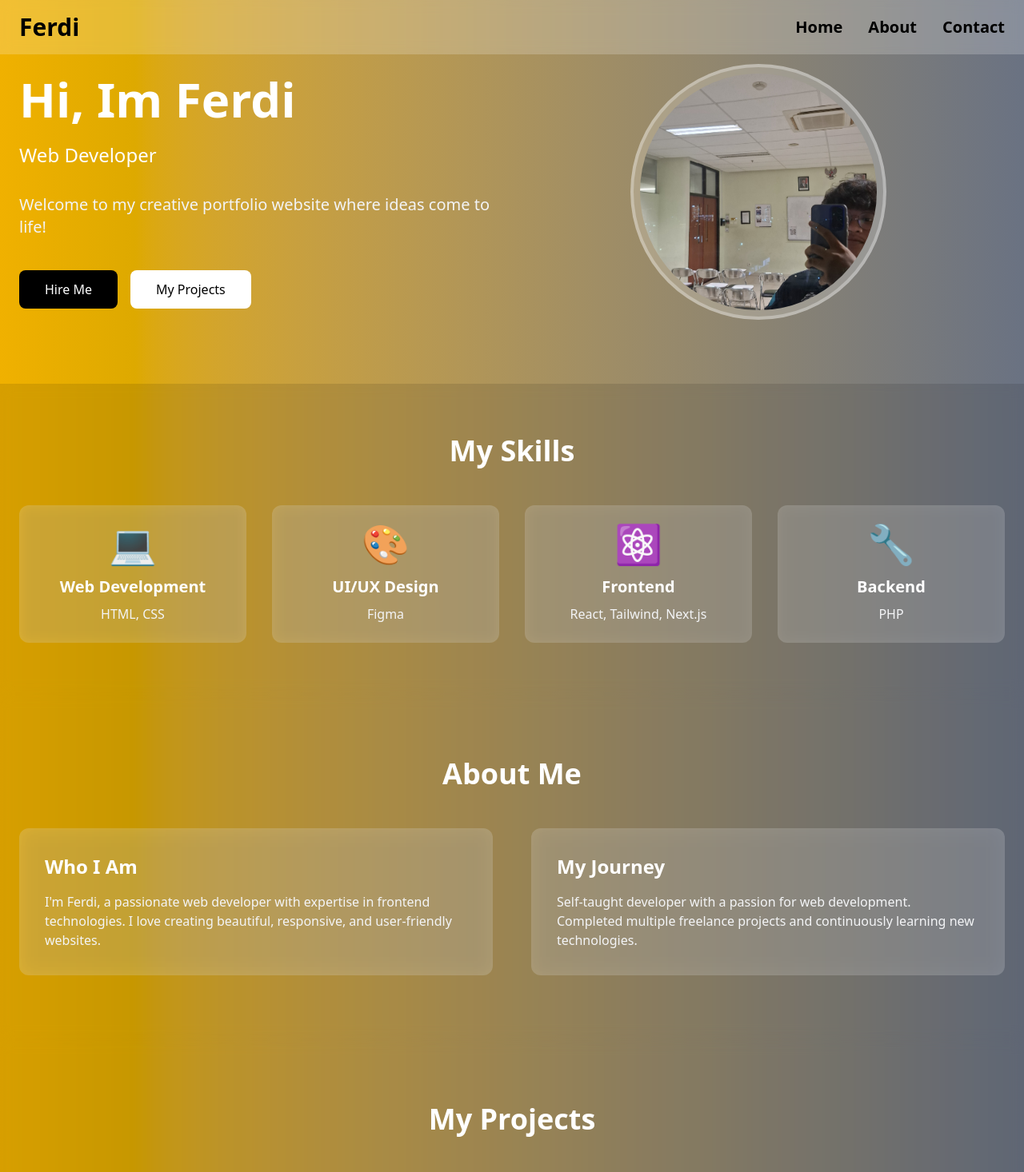
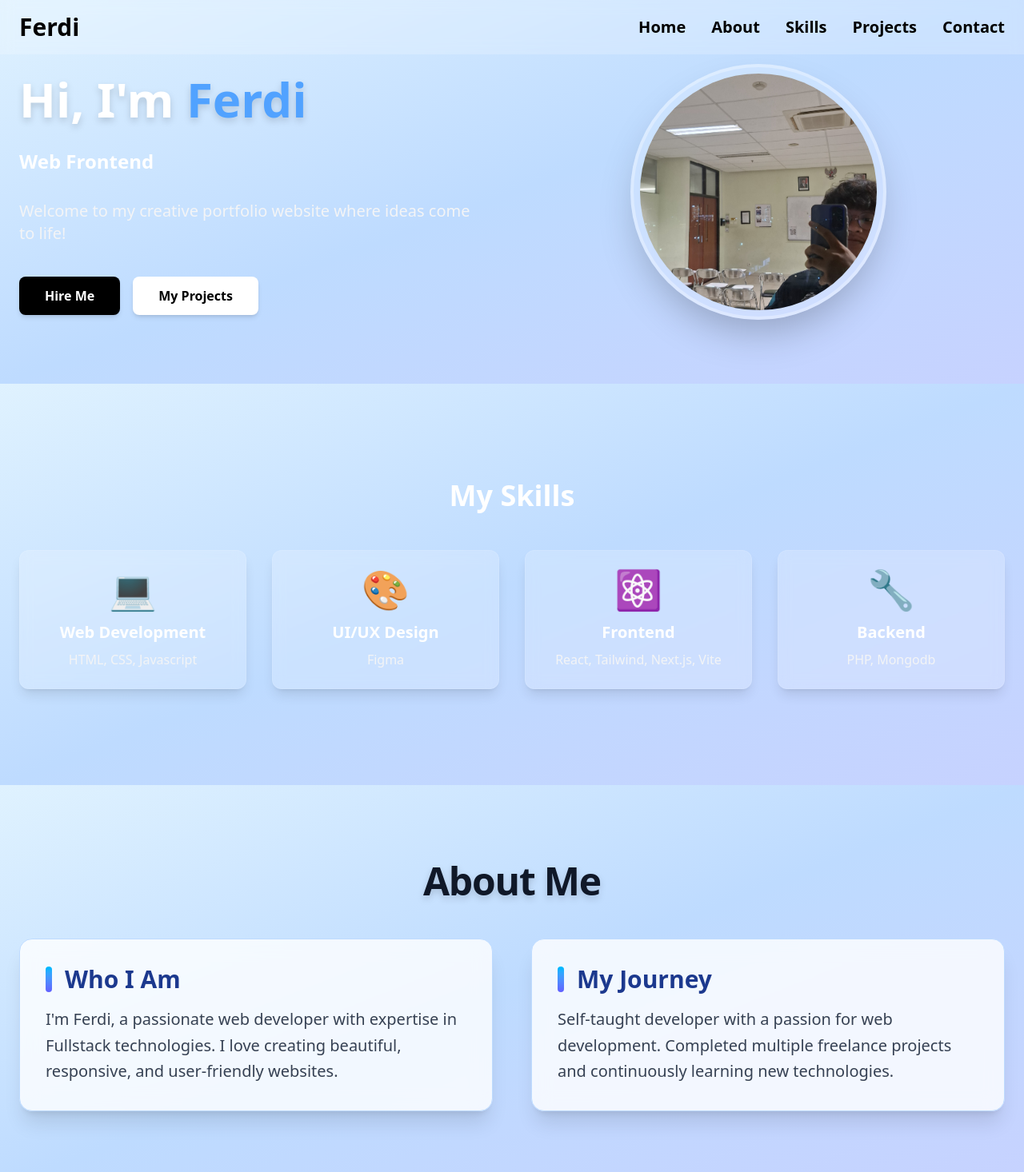
Before and after one commit to Ferdiii06/portofolio2025, a Next.js app: page / in a window 1280 px wide. Shown: the top 1466 px of the page at 80% size. Built offline with nearby package versions, Linux system fonts and the light colour scheme.

Commit message:
modified 6-7-2025

```diff
--- a/src/app/layout.tsx
+++ b/src/app/layout.tsx
@@ -14,8 +14,8 @@ export default function RootLayout({
 }) {
   return (
     <html lang="en">
-      <body className={`${poppins.variable} font-sans bg-gradient-to-r from-yellow-500 to-gray-500 min-h-screen`}>
-        {children}
+      <body className="bg-gradient-to-br from-sky-100 via-blue-200 to-indigo-200 dark:from-slate-800 dark:via-indigo-900 dark:to-slate-900 transition-colors duration-500">
+  {children}
       </body>
     </html>
   );
--- a/src/components/AboutSection.tsx
+++ b/src/components/AboutSection.tsx
@@ -4,30 +4,32 @@ import { useEffect, useRef } from 'react';
 import { gsap } from 'gsap';
 
 export default function AboutSection() {
-  const columnsRef = useRef<HTMLDivElement[]>([]);
+  const columnsRef = useRef<(HTMLDivElement | null)[]>([]);
 
   useEffect(() => {
     if (typeof window !== 'undefined') {
-      const validRefs = columnsRef.current.filter((el) => el !== null); // Filter elemen yang valid
+      const validRefs = columnsRef.current.filter((el) => el !== null);
       if (validRefs.length > 0) {
         gsap.fromTo(
           validRefs,
-          { opacity: 0, x: -50 },
-          { opacity: 1, x: 0, stagger: 0.2, duration: 1, ease: 'power3.out' }
+          { opacity: 0, y: 50 },
+          { opacity: 1, y: 0, stagger: 0.2, duration: 1, ease: 'power3.out' }
         );
       }
     }
   }, []);
 
   return (
-    <section id="about" className="py-16 md:py-20 bg-black/10 backdrop-blur-sm">
+    <section id="about" className="py-16 md:py-24 bg-gradient-to-br from-sky-100 via-blue-200 to-indigo-200 dark:from-slate-800 dark:via-indigo-900 dark:to-slate-900 transition-colors duration-500">
       <div className="container mx-auto px-4 sm:px-6">
-        <h2 className="text-3xl sm:text-4xl font-bold text-white text-center mb-8 sm:mb-12">About Me</h2>
+        <h2 className="text-4xl sm:text-5xl font-extrabold text-gray-900 dark:text-white text-center mb-12 tracking-tight drop-shadow-lg">
+          About Me
+        </h2>
         <div className="flex flex-col md:flex-row items-center gap-8 sm:gap-12">
           {[
             {
               title: 'Who I Am',
-              content: `I'm Ferdi, a passionate web developer with expertise in frontend technologies. I love creating beautiful, responsive, and user-friendly websites.`,
+              content: `I'm Ferdi, a passionate web developer with expertise in Fullstack technologies. I love creating beautiful, responsive, and user-friendly websites.`,
             },
             {
               title: 'My Journey',
@@ -36,17 +38,14 @@ export default function AboutSection() {
           ].map((section, index) => (
             <div
               key={index}
-              ref={(el) => {
-                if (el) {
-                  columnsRef.current[index] = el; // Tambahkan elemen ke array
-                } else {
-                  delete columnsRef.current[index]; // Hapus elemen dari array
-                }
-              }}
-              className="md:w-1/2 w-full bg-white/20 backdrop-blur-md rounded-xl p-6 sm:p-8"
+              ref={el => void (columnsRef.current[index] = el)}
+              className="md:w-1/2 w-full bg-white/80 dark:bg-slate-800/70 hover:bg-blue-100 dark:hover:bg-indigo-800/80 transition-colors duration-300 backdrop-blur-md rounded-2xl p-8 shadow-xl border border-blue-200 dark:border-indigo-700 hover:scale-105 transform-gpu"
             >
-              <h3 className="text-xl sm:text-2xl font-bold text-white mb-3 sm:mb-4">{section.title}</h3>
-              <p className="text-gray-100 text-sm sm:text-base">{section.content}</p>
+              <h3 className="text-2xl sm:text-3xl font-bold text-blue-900 dark:text-blue-200 mb-4 flex items-center gap-2">
+                <span className="inline-block w-2 h-8 bg-gradient-to-b from-sky-400 to-indigo-500 rounded-full mr-2"></span>
+                {section.title}
+              </h3>
+              <p className="text-gray-700 dark:text-gray-100 text-lg sm:text-xl leading-relaxed">{section.content}</p>
             </div>
           ))}
         </div>
--- a/src/components/ContactSection.tsx
+++ b/src/components/ContactSection.tsx
@@ -31,7 +31,7 @@ export default function ContactSection() {
   }, []);
 
   return (
-    <section id="contact" className="py-12 sm:py-20 bg-black/10 backdrop-blur-sm">
+    <section id="contact" className="py-12 sm:py-20 bg-gradient-to-br from-sky-100 via-blue-200 to-indigo-200 dark:from-slate-800 dark:via-indigo-900 dark:to-slate-900 transition-colors duration-500">
       <div className="container mx-auto px-4 sm:px-6">
         <h2 className="text-3xl sm:text-4xl font-bold text-white text-center mb-8 sm:mb-12">Get In Touch</h2>
         <div className="max-w-2xl mx-auto">
@@ -65,7 +65,7 @@ export default function ContactSection() {
             </div>
             <button
               type="submit"
-              className="w-full bg-yellow-500 text-black font-bold py-2 sm:py-3 px-4 sm:px-6 rounded-lg hover:bg-yellow-600 transition-colors duration-300 text-sm sm:text-base"
+              className="w-full bg-white text-black font-bold py-2 sm:py-3 px-4 sm:px-6 rounded-lg hover:bg-blue-500   transition-colors duration-300 text-sm sm:text-base"
             >
               Send Message
             </button>
@@ -75,7 +75,7 @@ export default function ContactSection() {
             <div className="flex flex-wrap justify-center gap-4 sm:gap-6">
               {[
                 { href: 'mailto:ferdi@example.com', label: '✉️ Email' },
-                { href: 'https://linkedin.com/in/ferdi', label: '🔗 LinkedIn' },
+                { href: 'https://www.linkedin.com/in/ferry-ferdiansyah-0a9b31332/overlay/about-this-profile/?lipi=urn%3Ali%3Apage%3Ad_flagship3_profile_view_base%3B%2FkHENSvuQP%2BJ22DT1Dg9Ag%3D%3D', label: '🔗 LinkedIn' },
                 { href: 'https://github.com/Ferdiii06', label: '💻 GitHub' },
                 { href: 'https://instagram.com/Ferdiii_f', label: '📷 Instagram' },
               ].map((link, index) => (
--- a/src/components/Footer.tsx
+++ b/src/components/Footer.tsx
@@ -1,20 +1,21 @@
 export default function Footer() {
   return (
-    <footer className="bg-black/20 backdrop-blur-sm py-6 sm:py-8">
+    <footer className="bg-gradient-to-br from-sky-100 via-blue-200 to-indigo-200 dark:from-slate-800 dark:via-indigo-900 dark:to-slate-900 transition-colors duration-500 py-8">
       <div className="container mx-auto px-4 sm:px-6">
         <div className="flex flex-col md:flex-row justify-between items-center">
           <div className="mb-4 md:mb-0 text-center md:text-left">
-            <h2 className="text-xl sm:text-2xl font-bold text-white">Ferdi</h2>
-            <p className="text-gray-300 text-sm sm:text-base">Web Frontend & Backend</p>
+            <h2 className="text-2xl font-bold text-white">Ferdi</h2>
+            <p className="text-gray-300 text-base">Web Frontend</p>
           </div>
-          <div className="flex flex-wrap justify-center gap-4 sm:gap-6">
-            <a href="#home" className="text-gray-300 hover:text-white transition-colors duration-300 text-sm sm:text-base">Home</a>
-            <a href="#about" className="text-gray-300 hover:text-white transition-colors duration-300 text-sm sm:text-base">About</a>
-            <a href="#projects" className="text-gray-300 hover:text-white transition-colors duration-300 text-sm sm:text-base">Projects</a>
-            <a href="#contact" className="text-gray-300 hover:text-white transition-colors duration-300 text-sm sm:text-base">Contact</a>
+          <div className="flex flex-wrap justify-center gap-6">
+            <a href="#home" className="text-gray-300 hover:text-white transition-colors duration-300 text-base">Home</a>
+            <a href="#about" className="text-gray-300 hover:text-white transition-colors duration-300 text-base">About</a>
+            <a href="#skills" className="text-gray-300 hover:text-white transition-colors duration-300 text-base">Skills</a>
+            <a href="#projects" className="text-gray-300 hover:text-white transition-colors duration-300 text-base">Projects</a>
+            <a href="#contact" className="text-gray-300 hover:text-white transition-colors duration-300 text-base">Contact</a>
           </div>
         </div>
-        <div className="border-t border-white/20 mt-6 sm:mt-8 pt-6 sm:pt-8 text-center text-gray-400 text-sm sm:text-base">
+        <div className="border-t border-white/20 mt-8 pt-8 text-center text-gray-400 text-base">
           <p>© {new Date().getFullYear()} Ferdi Portfolio. All rights reserved.</p>
         </div>
       </div>
--- a/src/components/HeroSection.tsx
+++ b/src/components/HeroSection.tsx
@@ -25,28 +25,42 @@ export default function HeroSection() {
   }, []);
 
   return (
-    <section id="home" className="container mx-auto px-4 sm:px-6 flex flex-col md:flex-row items-center justify-between pt-32 pb-20 md:py-20">
+    <section
+      id="home"
+      className="container mx-auto px-4 sm:px-6 flex flex-col md:flex-row items-center justify-between pt-32 pb-20 md:py-20 bg-gradient-to-br from-sky-100 via-blue-200 to-indigo-200 dark:from-slate-800 dark:via-indigo-900 dark:to-slate-900 transition-colors duration-500"
+    >
       <div ref={textRef} className="md:w-1/2 mb-10 md:mb-0 text-center md:text-left">
-        <h1 className="text-4xl sm:text-5xl md:text-6xl font-bold text-white mb-4 sm:mb-6">Hi, Im Ferdi</h1>
-        <p className="text-xl sm:text-2xl text-white mb-6 sm:mb-8">Web Developer</p>
-        <p className="text-lg sm:text-xl text-gray-100 mb-8 sm:mb-10">Welcome to my creative portfolio website where ideas come to life!</p>
+        <h1 className="text-4xl sm:text-5xl md:text-6xl font-extrabold text-white mb-4 sm:mb-6 leading-tight drop-shadow-lg">
+          Hi, I&apos;m <span className="text-blue-400">Ferdi</span>
+        </h1>
+        <p className="text-xl sm:text-2xl text-white mb-6 sm:mb-8 font-semibold">Web Frontend</p>
+        <p className="text-lg sm:text-xl text-gray-100 mb-8 sm:mb-10 max-w-xl">
+          Welcome to my creative portfolio website where ideas come to life!
+        </p>
         <div className="flex flex-col sm:flex-row space-y-4 sm:space-y-0 sm:space-x-4 justify-center md:justify-start">
-          <Link href="#contact" className="bg-black text-white px-6 py-2 sm:px-8 sm:py-3 rounded-lg font-medium hover:bg-gray-800 transition-colors duration-300">
+          <Link
+            href="#contact"
+            className="bg-black text-white px-6 py-2 sm:px-8 sm:py-3 rounded-lg font-semibold shadow-md hover:bg-gray-800 hover:scale-105 transition-all duration-300"
+          >
             Hire Me
           </Link>
-          <Link href="#projects" className="bg-white text-black px-6 py-2 sm:px-8 sm:py-3 rounded-lg font-medium hover:bg-gray-100 transition-colors duration-300">
+          <Link
+            href="#projects"
+            className="bg-white text-black px-6 py-2 sm:px-8 sm:py-3 rounded-lg font-semibold shadow-md hover:bg-gray-100 hover:scale-105 transition-all duration-300"
+          >
             My Projects
           </Link>
         </div>
       </div>
       <div ref={imageRef} className="md:w-1/2 flex justify-center">
-        <div className="bg-white/20 backdrop-blur-md rounded-full p-2 border-4 border-white/30 w-48 h-48 sm:w-64 sm:h-64 md:w-80 md:h-80">
+        <div className="bg-white/20 backdrop-blur-md rounded-full p-2 border-4 border-white/30 w-48 h-48 sm:w-64 sm:h-64 md:w-80 md:h-80 shadow-2xl flex items-center justify-center transition-all duration-300 hover:ring-4 hover:ring-blue-300/40">
           <Image
             src="/foto formal portofolio.jpg"
             alt="Ferdi's Profile"
             width={320}
             height={320}
             className="rounded-full w-full h-full object-cover"
+            priority
           />
         </div>
       </div>
--- a/src/components/Navbar.tsx
+++ b/src/components/Navbar.tsx
@@ -31,6 +31,16 @@ export default function Navbar() {
             </Link>
           </li>
           <li className="hover:scale-110 transition-transform duration-300">
+            <Link href="#skills" className="text-black font-medium sm:font-semibold text-lg sm:text-xl hover:text-gray-800">
+              Skills
+            </Link>
+            </li>
+          <li className="hover:scale-110 transition-transform duration-300">
+            <Link href="#projects" className="text-black font-medium sm:font-semibold text-lg sm:text-xl hover:text-gray-800">
+              Projects
+            </Link>
+          </li>
+          <li className="hover:scale-110 transition-transform duration-300">
             <Link href="#contact" className="text-black font-medium sm:font-semibold text-lg sm:text-xl hover:text-gray-800">
               Contact
             </Link>
--- a/src/components/ProjectsSection.tsx
+++ b/src/components/ProjectsSection.tsx
@@ -22,7 +22,7 @@ export default function ProjectsSection() {
   }, []);
 
   return (
-    <section id="projects" className="py-12 sm:py-20 bg-black/10 backdrop-blur-sm">
+    <section id="projects" className="py-12 sm:py-20 bg-gradient-to-br from-sky-100 via-blue-200 to-indigo-200 dark:from-slate-800 dark:via-indigo-900 dark:to-slate-900 transition-colors duration-500">
       <div className="container mx-auto px-4 sm:px-6">
         <h2 className="text-3xl sm:text-4xl font-bold text-white text-center mb-8 sm:mb-12">My Projects</h2>
         <div className="grid grid-cols-1 sm:grid-cols-2 lg:grid-cols-3 gap-6 sm:gap-8">
@@ -31,25 +31,25 @@ export default function ProjectsSection() {
               src: '/project 1.png',
               title: 'Portal Desa',
               description: 'Website resmi Desa Suko yang menampilkan informasi tentang desa, keunggulan, dan  Dirancang untuk memudahkan warga desa dan pengunjung mendapatkan informasi dengan cepat.',
-              link: '', // URL untuk Portal Desa Suko
+              link: 'https://github.com/Ferdiii06/TugasWebDesa.git', // URL untuk Portal Desa Suko
             },
             {
               src: '/project 2.png',
               title: 'Permainan Interaktif',
               description: 'Permainan berbasis web yang melatih refleks pengguna dengan gameplay sederhana namun menarik. Cocok untuk hiburan sekaligus meningkatkan konsentrasi.',
-              link: '', // URL untuk Permainan Interaktif
+              link: 'https://github.com/Ferdiii06/gamesimple.git', // URL untuk Permainan Interaktif
             },
             {
               src: '/project 3.png',
               title: 'Portal Berita',
               description: 'Sebuah portal berita yang memungkinkan pengguna untuk membaca dan mengelola berita dengan antarmuka yang sederhana dan responsif.',
-              link: '', // URL untuk Portal Berita
+              link: 'https://github.com/Ferdiii06/portalberita.git', // URL untuk Portal Berita
             },
             {
               src: '/project 4.png',
               title: 'Pemesanan Tiket Kereta Api',
               description: 'Sistem pemesanan tiket kereta api yang memudahkan pengguna untuk mencari dan memesan tiket secara online. Didesain untuk kenyamanan pengguna.',
-              link: '', // URL untuk Portal Berita
+              link: 'https://github.com/Ferdiii06/WebTiketKereta.git', // URL untuk Portal Berita
             },
           ].map((project, index) => (
             <div
@@ -77,7 +77,7 @@ export default function ProjectsSection() {
                   href={project.link}
                   target="_blank"
                   rel="noopener noreferrer"
-                  className="inline-block bg-yellow-500 text-black font-medium px-4 py-2 rounded-lg hover:bg-yellow-600 transition-colors duration-300"
+                  className="inline-block bg-white text-black font-medium px-4 py-2 rounded-lg hover:bg-blue-500  transition-colors duration-300"
                 >
                   Kunjungi Website
                 </a>
--- a/src/components/SkillsSection.tsx
+++ b/src/components/SkillsSection.tsx
@@ -4,11 +4,11 @@ import { useEffect, useRef } from 'react';
 import { gsap } from 'gsap';
 
 export default function SkillsSection() {
-  const cardsRef = useRef<HTMLDivElement[]>([]);
+  const cardsRef = useRef<(HTMLDivElement | null)[]>([]);
 
   useEffect(() => {
     if (typeof window !== 'undefined') {
-      const validRefs = cardsRef.current.filter((el) => el !== null); // Filter elemen yang valid
+      const validRefs = cardsRef.current.filter((el) => el !== null);
       if (validRefs.length > 0) {
         gsap.fromTo(
           validRefs,
@@ -20,26 +20,20 @@ export default function SkillsSection() {
   }, []);
 
   return (
-    <section className="py-12 sm:py-16 bg-black/10 backdrop-blur-sm">
+    <section className="py-12 sm:py-30 bg-gradient-to-br from-sky-100 via-blue-200 to-indigo-200 dark:from-slate-800 dark:via-indigo-900 dark:to-slate-900 transition-colors duration-500">
       <div className="container mx-auto px-4 sm:px-6">
         <h2 className="text-3xl sm:text-4xl font-bold text-white text-center mb-8 sm:mb-12">My Skills</h2>
         <div className="grid grid-cols-1 sm:grid-cols-2 md:grid-cols-4 gap-4 sm:gap-6 md:gap-8">
           {[
-            { icon: '💻', title: 'Web Development', description: 'HTML, CSS' },
+            { icon: '💻', title: 'Web Development', description: 'HTML, CSS, Javascript' },
             { icon: '🎨', title: 'UI/UX Design', description: 'Figma' },
-            { icon: '⚛️', title: 'Frontend', description: 'React, Tailwind, Next.js' },
-            { icon: '🔧', title: 'Backend', description: 'PHP' },
+            { icon: '⚛️', title: 'Frontend', description: 'React, Tailwind, Next.js, Vite' },
+            { icon: '🔧', title: 'Backend', description: 'PHP, Mongodb' },
           ].map((skill, index) => (
             <div
               key={index}
-              ref={(el) => {
-                if (el) {
-                  cardsRef.current[index] = el; // Tambahkan elemen ke array
-                } else {
-                  delete cardsRef.current[index]; // Hapus elemen dari array
-                }
-              }}
-              className="bg-white/20 p-4 sm:p-6 rounded-xl backdrop-blur-sm text-center hover:scale-105 transition-transform duration-300"
+              ref={el => void (cardsRef.current[index] = el)}
+              className="bg-white/20 hover:bg-white/30 transition-colors duration-300 p-4 sm:p-6 rounded-xl backdrop-blur-sm text-center shadow-lg border border-white/10 hover:scale-105 transform-gpu"
             >
               <div className="text-4xl sm:text-5xl mb-3 sm:mb-4">{skill.icon}</div>
               <h3 className="text-lg sm:text-xl font-semibold text-white mb-1 sm:mb-2">{skill.title}</h3>
```
Also changed, not shown: 1 other file (tests, documents, lock files or other folders).
